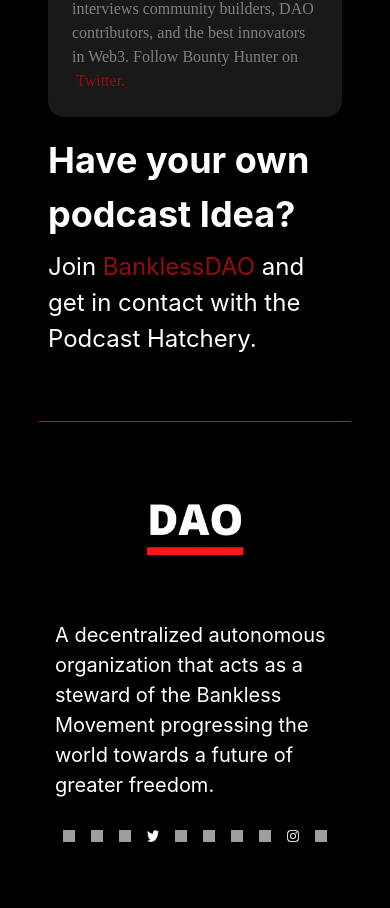
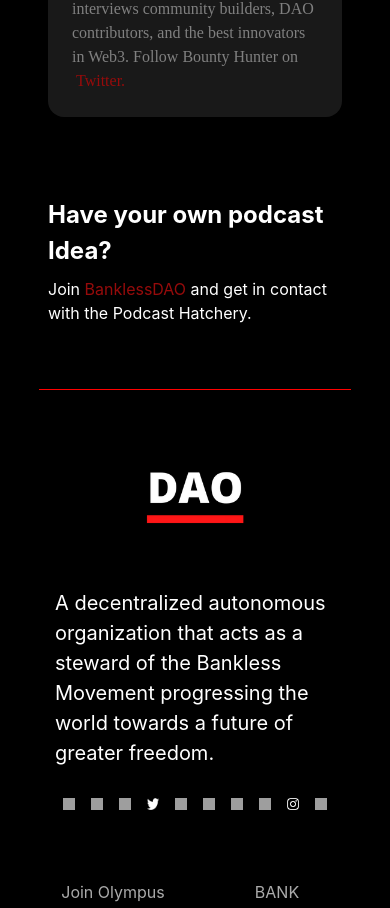
Before and after one commit to BanklessDAO/bankless-website, a Next.js app: page /listen in a window 390 px wide. Shown: the part 3091-3999 px from the top of the page. Built offline with nearby package versions, Linux system fonts and the light colour scheme; grey boxes are pictures that could not be loaded; a web font is replaced by a local one.

Commit message:
Adjusted Text of podcast-idea for desktop and mobile screen

```diff
--- a/components/listen/podcast-idea.tsx
+++ b/components/listen/podcast-idea.tsx
@@ -5,17 +5,25 @@
   render() {
     return (
       <Box>
-        <VStack maxW={700} alignItems='start'>
+        <VStack mt='4rem' maxW={700} alignItems='start'>
           <Text
             fontWeight={700}
-            fontSize={{ base: '4xl', md: '5xl' }}
+            fontSize={{ base: '2xl', md: '6xl' }}
             maxW={450}
           >
             Have your own podcast Idea?
           </Text>
-          <Text fontSize='2xl'>
+
+          <Text
+            width={{ base: '18rem', md: '100%' }}
+            fontSize={{ base: 'md', md: '3xl' }}
+          >
             Join{' '}
-            <Link color='red.600' textDecoration='none' href='https://discord.com/invite/bankless'>
+            <Link
+              color='red.600'
+              textDecoration='none'
+              href='https://discord.com/invite/bankless'
+            >
               BanklessDAO
             </Link>{' '}
             and get in contact with the Podcast Hatchery.
```
